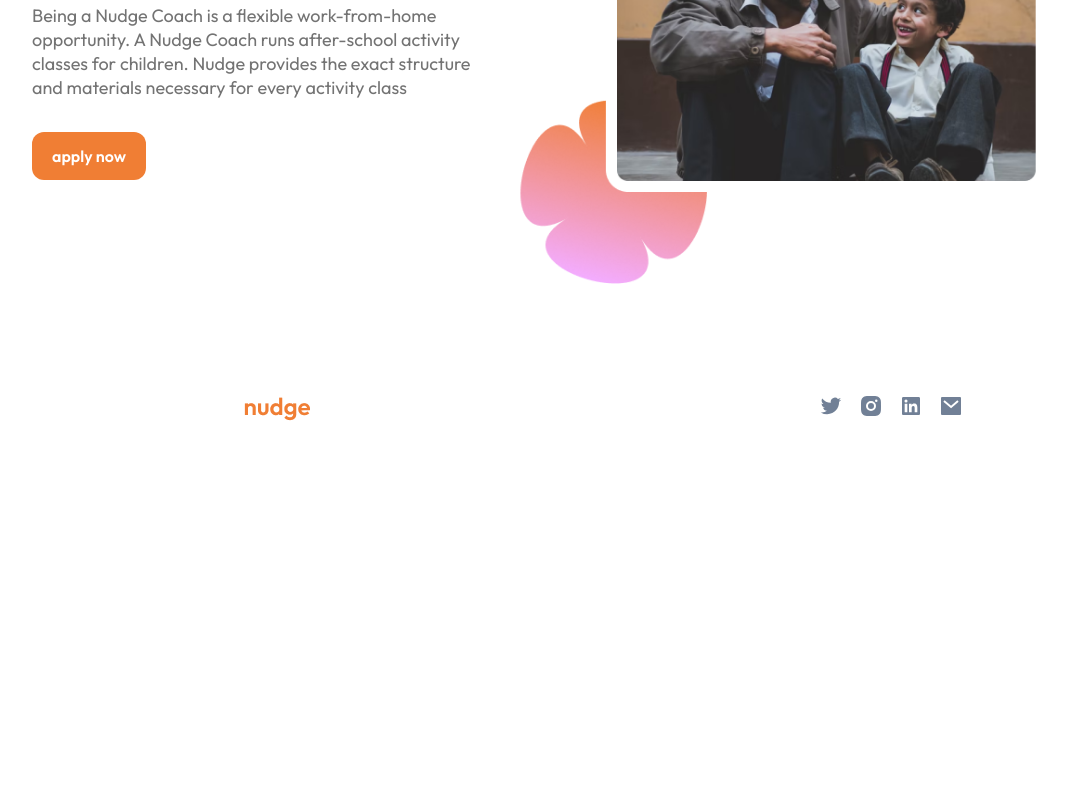
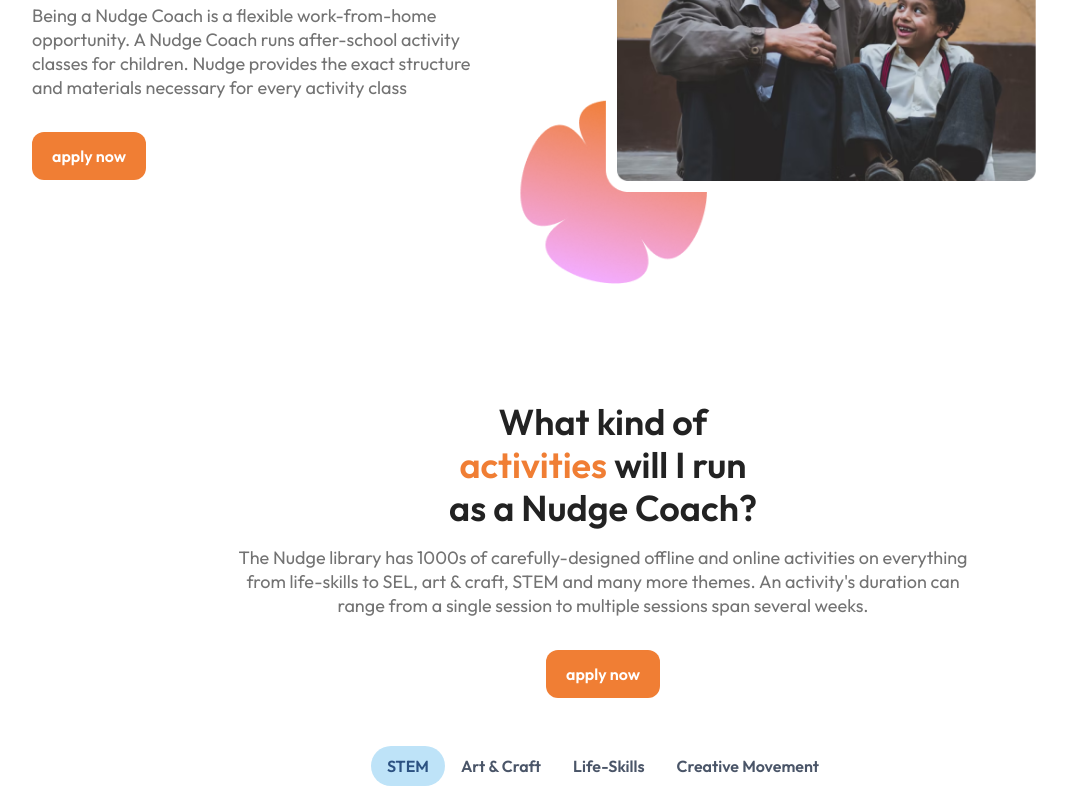
Before and after one commit to nudge-parenting/nudge-website, a Next.js app: page /become-a-coach in a window 1280 px wide. Shown: the part 2000-2797 px from the top of the page, without its empty margins (37-1104 px from the left). Before the commit the page ends 2460 px from the top, so only its background shows below. Built offline with nearby package versions, Linux system fonts and the light colour scheme.

Commit message:
what activities section

```diff
--- /dev/null
+++ b/components/become a coach/WhatActivities.js
@@ -0,0 +1,95 @@
+import {
+	Heading,
+	Tab,
+	TabList,
+	TabPanel,
+	TabPanels,
+	Tabs,
+	Text,
+	VStack,
+} from "@chakra-ui/react";
+import { Button } from "../general";
+import { ActivitiesGrid } from "../home/ActivitiesAtHomeSection";
+
+function WhatActivitiesSection() {
+	return (
+		<VStack
+			w="100%"
+			px={{
+				base: "32px",
+				xl: "auto",
+			}}
+			py="12"
+			spacing="12"
+		>
+			<VStack
+				textAlign="center"
+				spacing="32px"
+				w={{
+					base: "100%",
+					xl: "760px",
+				}}
+			>
+				<VStack textAlign="center" spacing="16px">
+					<Heading>
+						What kind of <br />
+						<Heading as="span" color="orange.500">
+							activities
+						</Heading>{" "}
+						will I run
+						<br /> as a Nudge Coach?
+					</Heading>
+					<Text>
+						The Nudge library has 1000s of carefully-designed
+						offline and online activities on everything from
+						life-skills to SEL, art & craft, STEM and many more
+						themes. An activity&apos;s duration can range from a
+						single session to multiple sessions span several weeks.
+					</Text>
+				</VStack>
+				<Button>apply now</Button>
+			</VStack>
+			<ActivityTabs />
+		</VStack>
+	);
+}
+
+function ActivityTabs() {
+	return (
+		<Tabs
+			variant="soft-rounded"
+			variantColor="orange.500"
+			alignItems="center"
+			// w="100%"
+		>
+			<TabList justifyContent="center">
+				<Tab>STEM</Tab>
+				<Tab>Art & Craft</Tab>
+				<Tab>Life-Skills</Tab>
+				<Tab>Creative Movement</Tab>
+			</TabList>
+			<TabPanels mt="32px" minH="20vh">
+				<TabPanel>
+					<ActivitiesGrid />
+				</TabPanel>
+				<TabPanel>
+					<Text w="100%" textAlign="center">
+						Coming Soon! 🔜
+					</Text>
+				</TabPanel>
+				<TabPanel>
+					<Text w="100%" textAlign="center">
+						Coming Soon! 🔜
+					</Text>
+				</TabPanel>
+				<TabPanel>
+					<Text w="100%" textAlign="center">
+						Coming Soon! 🔜
+					</Text>
+				</TabPanel>
+			</TabPanels>
+		</Tabs>
+	);
+}
+
+export default WhatActivitiesSection;
--- a/components/become a coach/index.js
+++ b/components/become a coach/index.js
@@ -1,3 +1,4 @@
 export { default as HeroSection } from "./HeroSection";
 export { default as WhatNudgeCoachesDoSection } from "./WhatCoachesDoSection";
 export { default as BacCta } from "./Bac-cta";
+export { default as WhatActivitiesSection } from "./WhatActivities";
--- a/components/home/ActivitiesAtHomeSection.js
+++ b/components/home/ActivitiesAtHomeSection.js
@@ -77,7 +77,13 @@
 					join the waitlist
 				</Button>
 			</VStack>
+			<ActivitiesGrid />
+		</VStack>
+	);
+}
 
+export function ActivitiesGrid() {
+	return (
 		<SimpleGrid
 			rows={{ base: 4, xl: 2 }}
 			columns={{ base: 2, xl: 4 }}
@@ -136,8 +142,6 @@
 				height={260}
 			/>
 		</SimpleGrid>
-		</VStack>
 	);
 }
-
 export default ActivitiesAtHomeSection;
--- a/pages/become-a-coach.js
+++ b/pages/become-a-coach.js
@@ -2,6 +2,7 @@
 import {
 	BacCta,
 	HeroSection,
+	WhatActivitiesSection,
 	WhatNudgeCoachesDoSection,
 } from "../components/become a coach";
 
@@ -11,6 +12,7 @@
 			<HeroSection />
 			<WhatNudgeCoachesDoSection />
 			<BacCta />
+			<WhatActivitiesSection />
 		</VStack>
 	);
 }
```
Lines whose indentation alone changed are shown as unchanged.
